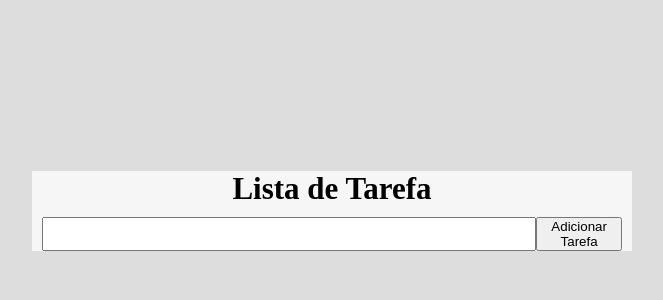
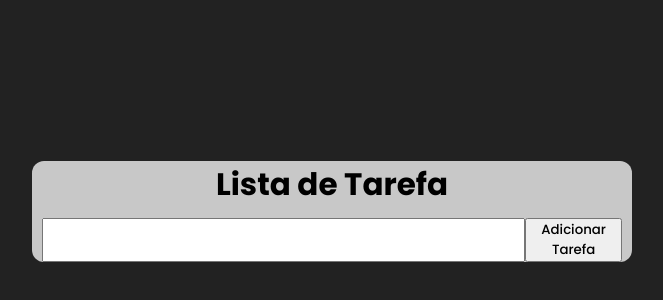
Before and after one commit to claytonfortunato/FullStack-todoList, a React (Vite) app in the folder client/: page / in a window 1280 px wide. Shown: the part 184-484 px from the top of the page, without its empty margins (308-971 px from the left). Built offline with nearby package versions, Linux system fonts and the light colour scheme.

Commit message:
feat: component and patch

```diff
--- a/client/index.html
+++ b/client/index.html
@@ -1,10 +1,17 @@
 <!DOCTYPE html>
-<html lang="en">
+<html lang="pt-br">
   <head>
     <meta charset="UTF-8" />
     <link rel="icon" type="image/svg+xml" href="/vite.svg" />
     <meta name="viewport" content="width=device-width, initial-scale=1.0" />
     <title>Lista de tarefa</title>
+
+    <link rel="preconnect" href="https://fonts.googleapis.com" />
+    <link rel="preconnect" href="https://fonts.gstatic.com" crossorigin />
+    <link
+      href="https://fonts.googleapis.com/css2?family=Poppins:wght@500;600;700&display=swap"
+      rel="stylesheet"
+    />
   </head>
   <body>
     <div id="root"></div>
--- a/client/src/components/TaskInput/styles.ts
+++ b/client/src/components/TaskInput/styles.ts
@@ -3,6 +3,7 @@
 export const Container = styled.div`
   margin: 10px;
   display: flex;
+
   input {
     width: 100%;
   }
--- a/client/src/page/Home/styles.ts
+++ b/client/src/page/Home/styles.ts
@@ -3,6 +3,7 @@
 export const Container = styled.div`
   width: 600px;
   background: rgba(255, 255, 255, 0.75);
+  border-radius: 12px;
 `;
 
 export const Header = styled.h1`
--- a/client/src/styles/global.ts
+++ b/client/src/styles/global.ts
@@ -9,6 +9,7 @@
         margin: 0;
         padding: 0;
         box-sizing: border-box;
+        font-family: 'Poppins', sans-serif;
     }
 
     body {
@@ -17,6 +18,6 @@
         display: flex;
         justify-content: center;
         align-items: center;
-        background: #ddd;
+        background: #222;
     }
 `;
```
Also changed, not shown: 1 other file (tests, documents, lock files or other folders).
